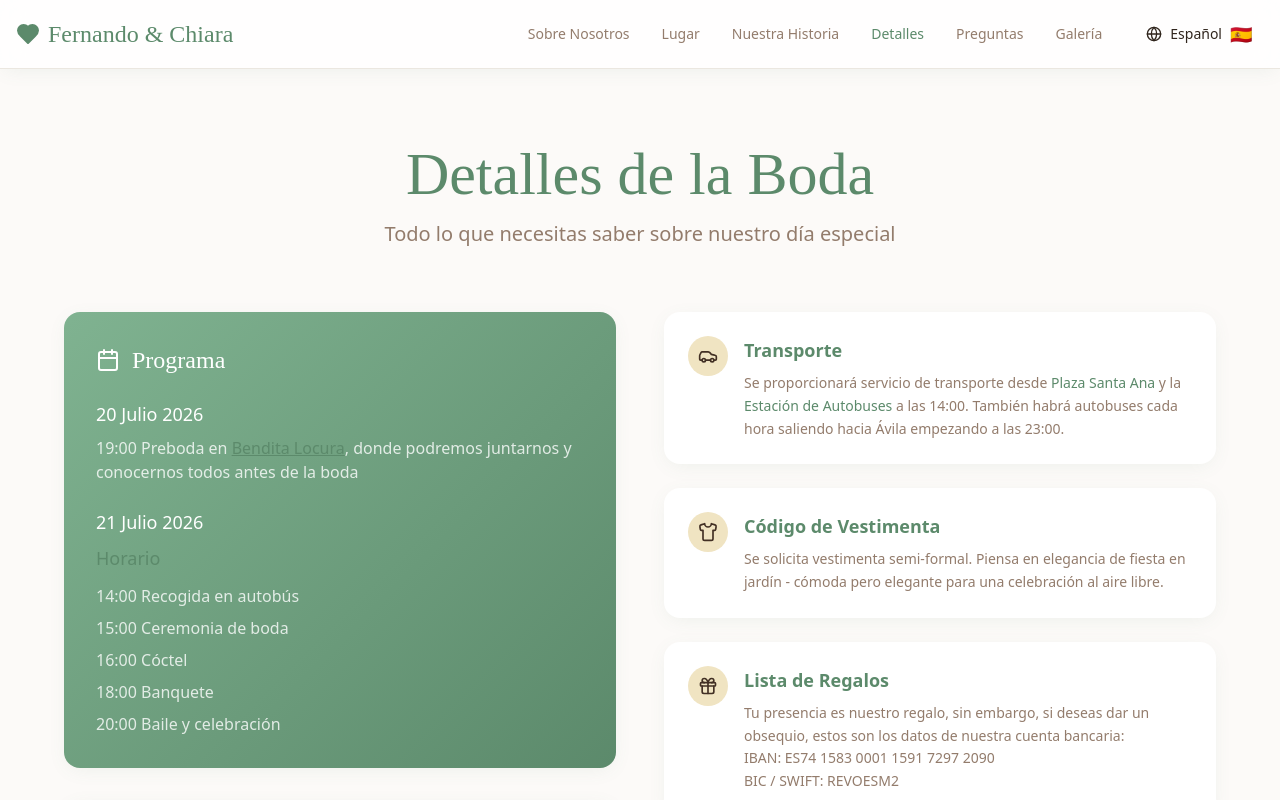
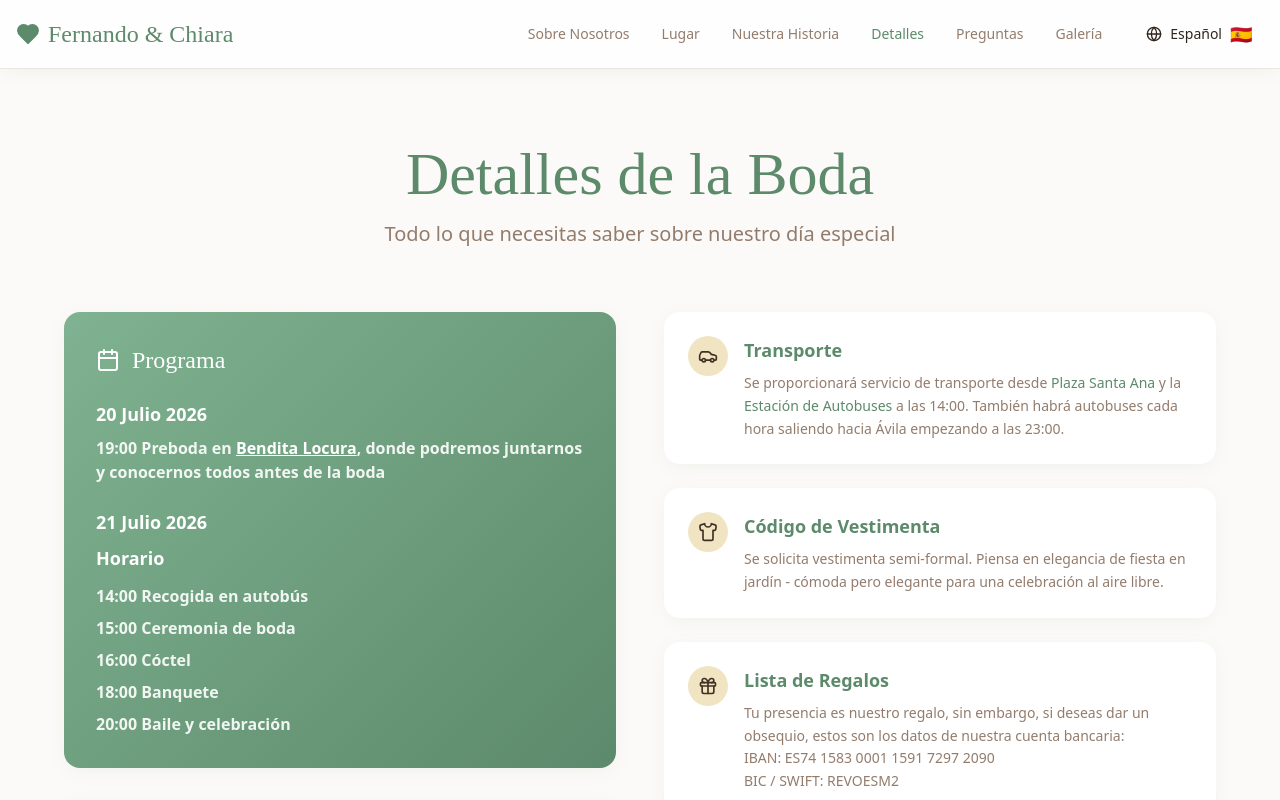
Before and after one commit to Ferdelolmo/wdd, a React (Vite) app: page / in a window 1280 px wide. Both pictures are taken after a click on the button "Detalles". Shown: the top 800 px of the page. Built offline with nearby package versions, Linux system fonts and the light colour scheme.

Commit message:
Update text styling
Make all text bold and white for improved readability, particularly for the "Bendita Locura" link.

```diff
--- a/src/components/sections/DetailsSection.tsx
+++ b/src/components/sections/DetailsSection.tsx
@@ -69,14 +69,14 @@ const DetailsSection = () => {
 
               <div className="space-y-6">
                 <div>
-                  <h4 className="text-lg font-medium text-white mb-2">{t.details.schedule.day1}</h4>
-                  <p className="text-white/80">
+                  <h4 className="text-lg font-bold text-white mb-2">{t.details.schedule.day1}</h4>
+                  <p className="text-white/90 font-bold">
                     {t.details.schedule.day1Event}{' '}
                     <a
                       href="https://maps.app.goo.gl/QwW7Gs1HeaWenFcz7"
                       target="_blank"
                       rel="noopener noreferrer"
-                      className="text-primary hover:text-primary/80 underline"
+                      className="text-white hover:text-white/80 underline font-bold"
                     >
                       {t.details.schedule.day1Venue}
                     </a>
@@ -84,9 +84,9 @@ const DetailsSection = () => {
                   </p>
                 </div>
                 <div>
-                  <h4 className="text-lg font-medium text-white mb-2">{t.details.schedule.day2}</h4>
-                  <p className="text-lg font-medium text-primary mb-3">{t.details.schedule.day2Title}</p>
-                  <div className="space-y-2 text-white/80">
+                  <h4 className="text-lg font-bold text-white mb-2">{t.details.schedule.day2}</h4>
+                  <p className="text-lg font-bold text-white mb-3">{t.details.schedule.day2Title}</p>
+                  <div className="space-y-2 text-white/90 font-bold">
                     <p>{t.details.schedule.pickup}</p>
                     <p>{t.details.schedule.ceremony}</p>
                     <p>{t.details.schedule.cocktail}</p>
```
